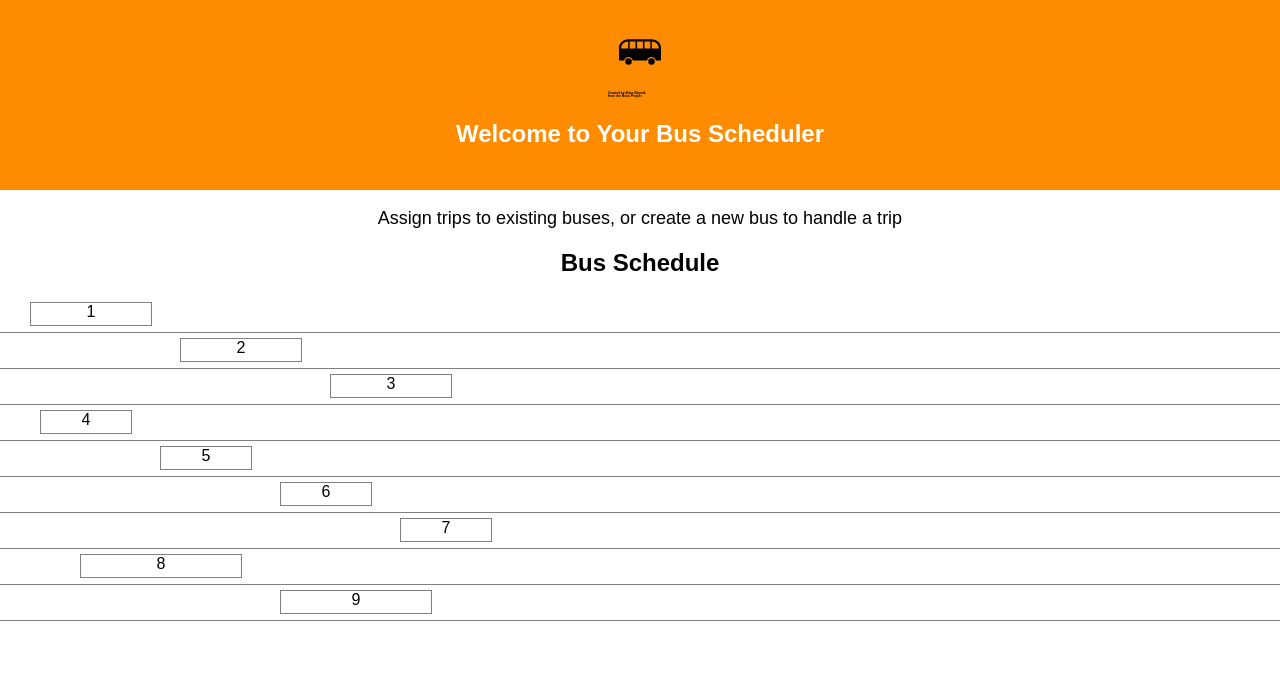
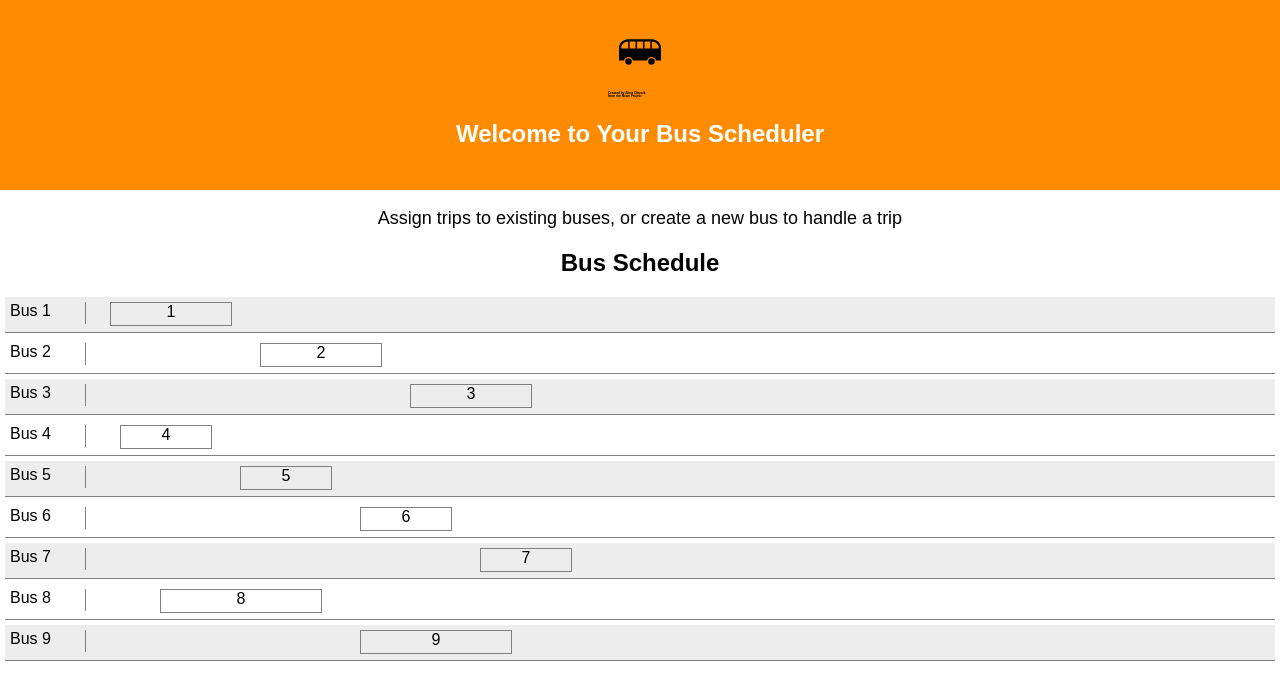
Before and after one commit to kayline/remix_bus_scheduling, a React (Create React App) app: page / in a window 1280 px wide. Shown: the top 700 px of the page. Built offline with nearby package versions, Linux system fonts and the light colour scheme.

Commit message:
Minor styling improvements

```diff
--- a/src/App.css
+++ b/src/App.css
@@ -30,6 +30,19 @@
   border-bottom: 1px solid gray;
   position: relative;
   height: 35px;
+  margin: 5px;
+}
+
+.bus:nth-child(odd) {
+  background: #c8c8c852;
+}
+
+.bus-label {
+  width: 75px;
+  border-right: 1px solid gray;
+  position: absolute;
+  margin: 5px;
+  height: 22px;
 }
 
 .trip {
--- a/src/App.js
+++ b/src/App.js
@@ -39,7 +39,7 @@ class App extends Component {
     var buses = this.state.buses
     var busIdsWithTrips = this.state.trips.map(trip => trip.bus_id)
     var maxBusId = Math.max(...busIdsWithTrips)
-    buses = [...buses, {id: maxBusId + 1, Name: "New Bus"}]
+    buses = [...buses, {id: maxBusId + 1, name: "New Bus"}]
     this.setState({buses: buses})
   }
 
--- a/src/Bus.js
+++ b/src/Bus.js
@@ -12,6 +12,8 @@ class Bus extends Component {
 				className="bus"
 				onClick={this.addTrip}
 			>
+				<div className="bus-label">Bus {this.props.bus.id}</div>
+				<div className="bus-trips">
 	        {this.props.trips.map(trip => (
 	        	<Trip
 		        	key={trip.id}
@@ -21,6 +23,7 @@ class Bus extends Component {
 	        	/>
 	      	))}
 	      	</div>
+      </div>
 			)
 	}
 }
--- a/src/Trip.js
+++ b/src/Trip.js
@@ -12,7 +12,7 @@ class Trip extends Component {
 			<div
 				onClick={this.toggleSelected}
 				className={classNames}
-				style={{ left: `${this.props.trip.startTime}px`, width: `${duration}px` }}
+				style={{ left: `${this.props.trip.startTime + 75}px`, width: `${duration}px` }}
 			>
 				{this.props.trip.id}
 			</div>
```
Lines whose indentation alone changed are shown as unchanged.
